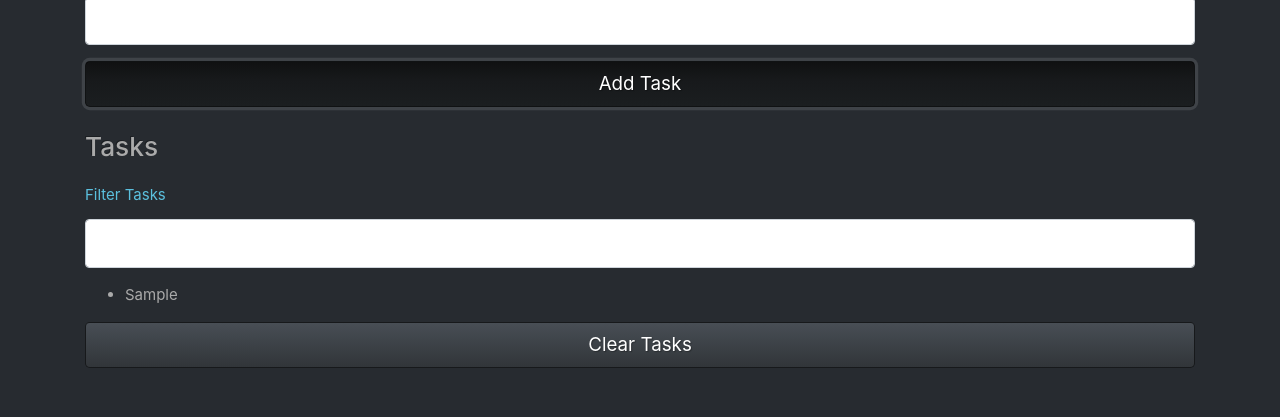
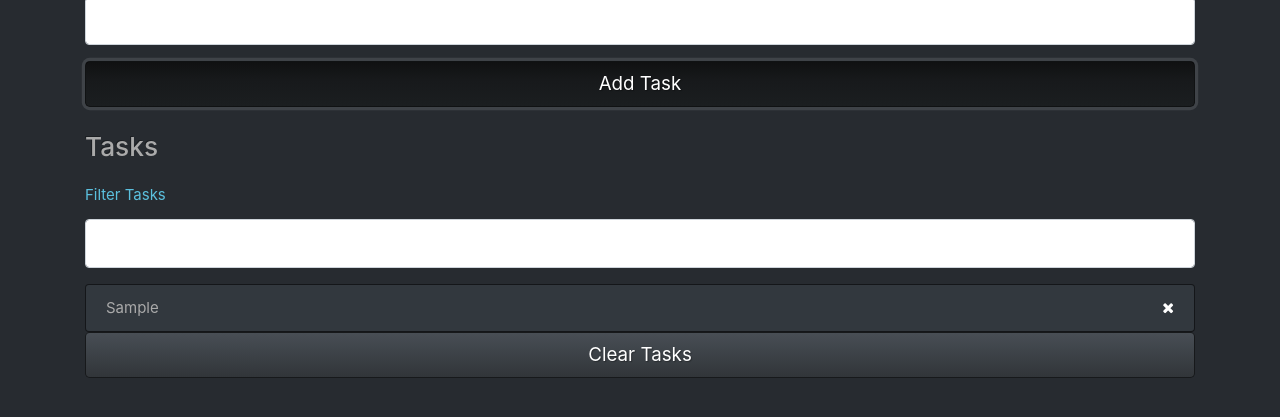
Before and after one commit to jcjcricket/todo-ls-localstorage, a plain HTML site: page index.html in a window 1280 px wide. Both pictures are taken after typing "Sample" into the empty fields and a click on the button "Add Task". Shown: the part 127-544 px from the top of the page. Drawn offline with nearby package versions, Linux system fonts and the light colour scheme.

Commit message:
some logic and styles

```diff
--- a/app.js
+++ b/app.js
@@ -1,5 +1,5 @@
 const form = document.querySelector('#task-form');
-const taskList = document.querySelector('.collection');
+const taskList = document.querySelector('.list-group');
 const clearBtn = document.querySelector('.clear-tasks');
 const filter = document.querySelector('#filter');
 const taskInput = document.querySelector('#task');
@@ -38,7 +38,8 @@ function getTasks() {
 function addTask(e) {
   if (taskInput.value !== '') {
     const li = document.createElement('li');
-    li.className = 'collection-item';
+    li.className =
+      'дist-group-item list-group-item d-flex justify-content-between align-items-center';
     li.appendChild(document.createTextNode(taskInput.value));
     const link = document.createElement('a');
     link.className = 'delete-item secondary-content';
@@ -72,11 +73,9 @@ function storeTaskInLocalStorage(task) {
 
 function removeTask(e) {
   if (e.target.parentElement.classList.contains('delete-item')) {
-    if (confirm('Are You Sure?')) {
-      e.target.parentElement.parentElement.remove();
+    e.target.parentElement.parentElement.remove();
 
-      removeTaskFromLocalStorage(e.target.parentElement.parentElement);
-    }
+    removeTaskFromLocalStorage(e.target.parentElement.parentElement);
   }
 }
 
--- a/index.html
+++ b/index.html
@@ -5,6 +5,7 @@
   <meta name="viewport" content="width=device-width, initial-scale=1.0">
   <meta http-equiv="X-UA-Compatible" content="ie=edge">
   <link rel="stylesheet" href="./styles/bootstrap.min.css">
+  <link rel="stylesheet" href="https://stackpath.bootstrapcdn.com/font-awesome/4.7.0/css/font-awesome.min.css" integrity="sha384-wvfXpqpZZVQGK6TAh5PVlGOfQNHSoD2xbE+QkPxCAFlNEevoEH3Sl0sibVcOQVnN" crossorigin="anonymous">
   <title>Task List</title>
 </head>
 <body>
@@ -30,7 +31,7 @@
               <label class="col-form-label text-info" for="filter">Filter Tasks</label>
               <input class="form-control" type="text" name="filter" id="filter">
             </div>
-            <ul class="collection"></ul>
+            <ul class="list-group"></ul>
             <button href="#" class="clear-tasks btn btn-primary btn-lg btn-block">Clear Tasks</button>
           </div>
         </div>
```
Also changed, not shown: styles/main.css (added).
